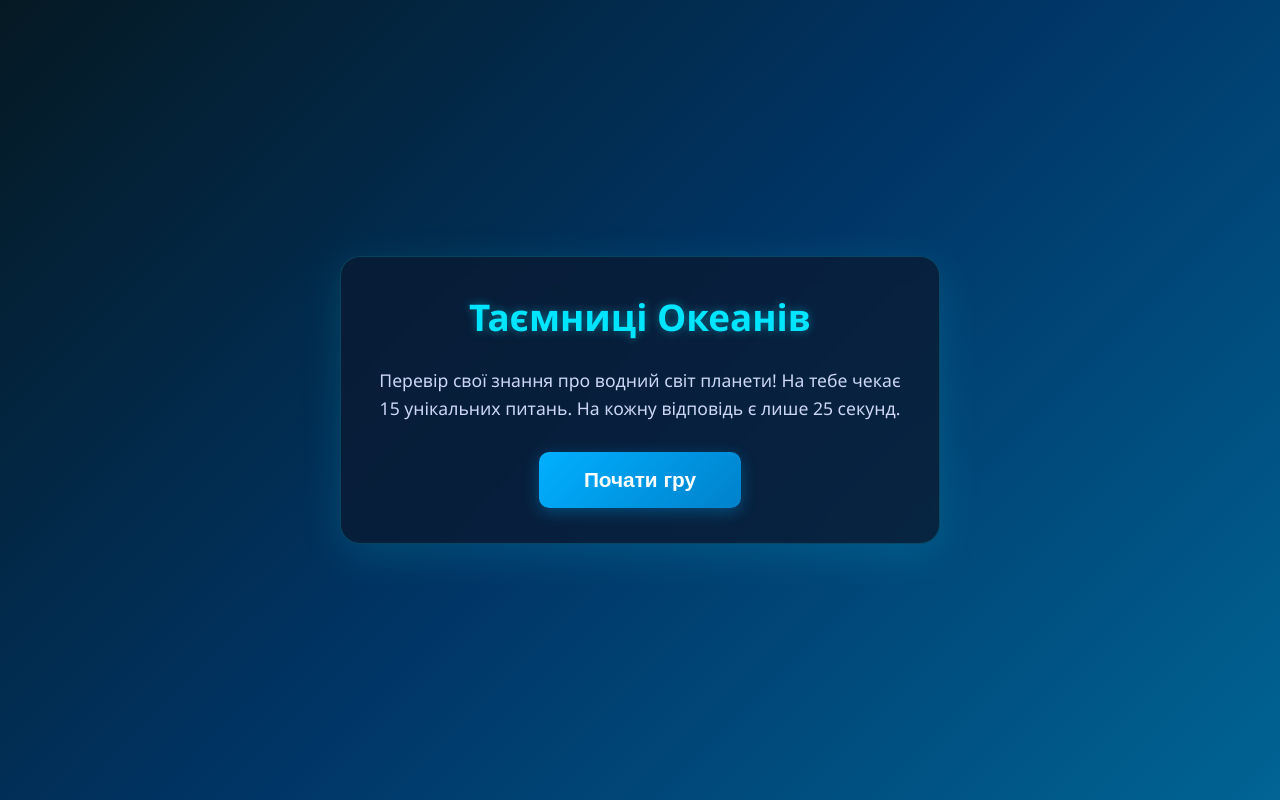
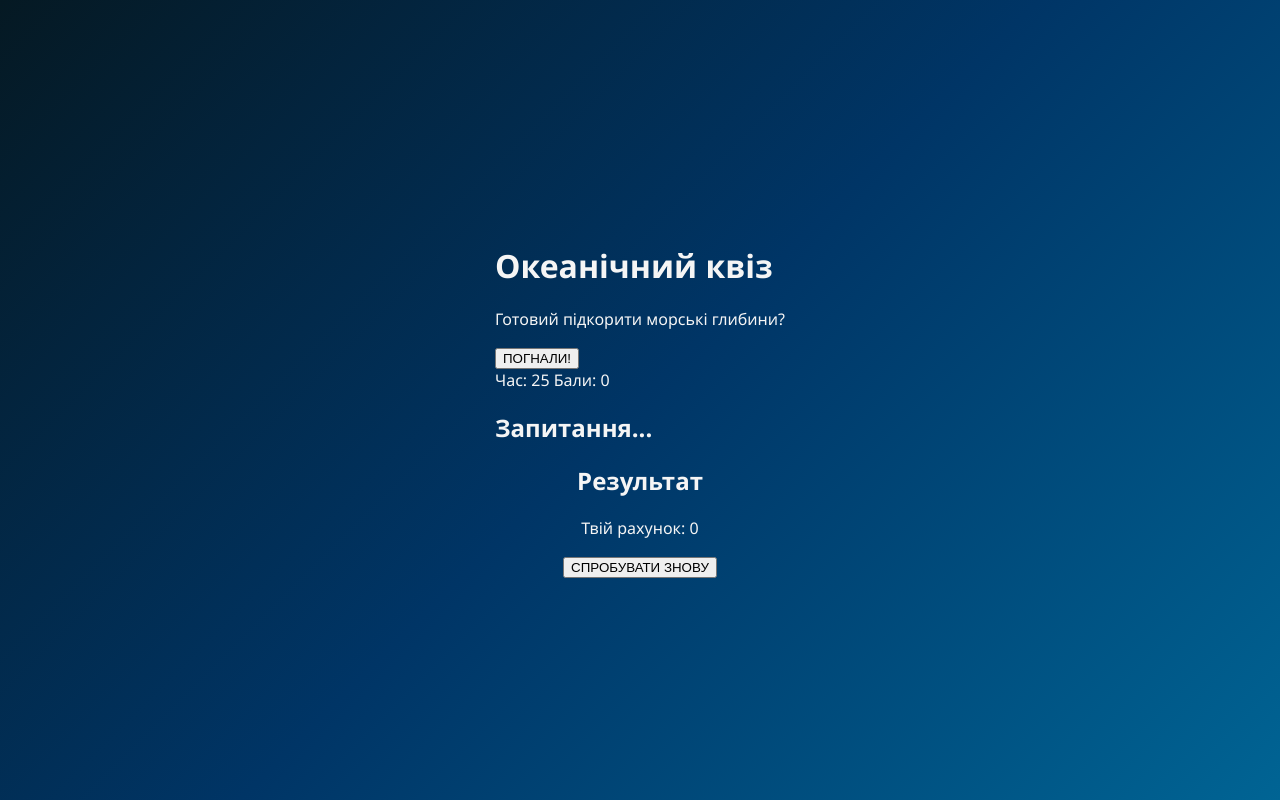
Before and after one commit to romagerman642-boop/geography-herman, a plain HTML site: page index.html in a window 1280 px wide. Drawn offline with Linux system fonts and the light colour scheme.

Commit message:
Update index.html

```diff
--- a/index.html
+++ b/index.html
@@ -3,44 +3,33 @@
 <head>
     <meta charset="UTF-8">
     <meta name="viewport" content="width=device-width, initial-scale=1.0">
-    <title>Супер-Квіз: Таємниці Океанів</title>
+    <title>Океанічний Квіз</title>
     <link rel="stylesheet" href="style.css">
 </head>
 <body>
+    <div id="water-container"></div>
 
-    <div class="quiz-container">
-        <!-- Стартове меню -->
-        <div id="start-screen" class="screen">
-            <h1 class="quiz-title">Таємниці Океанів</h1>
-            <p class="quiz-description">Перевір свої знання про водний світ планети! На тебе чекає 15 унікальних питань. На кожну відповідь є лише 25 секунд.</p>
-            <button id="start-btn" class="btn large-btn">Почати гру</button>
+    <div class="app-container">
+        <div id="start-screen">
+            <h1>Океанічний квіз</h1>
+            <p>Готовий підкорити морські глибини?</p>
+            <button id="start-btn">ПОГНАЛИ!</button>
         </div>
 
-        <!-- Екран гри -->
-        <div id="quiz-screen" class="screen hidden">
-            <div class="quiz-header">
-                <div class="progress-container">
-                    <span id="question-counter">Питання 1 з 15</span>
-                    <div class="progress-bar">
-                        <div id="progress" class="progress-fill"></div>
-                    </div>
-                </div>
-                <div id="timer" class="timer-circle">25</div>
+        <div id="quiz-screen" class="hide">
+            <div class="header">
+                <span id="timer">Час: 25</span>
+                <span id="score-display">Бали: 0</span>
             </div>
-
-            <div id="question" class="question-text">Завантаження...</div>
-            <div id="options" class="options-container">
-                <!-- Варіанти відповідей додаються через JS -->
-            </div>
+            <h2 id="question-text">Запитання...</h2>
+            <div id="answers-container"></div>
         </div>
 
-        <!-- Екран результатів -->
-        <div id="result-screen" class="screen hidden">
-            <h2 class="result-title">Гру завершено!</h2>
-            <p class="result-text">Твій підсумковий результат:</p>
-            <div class="score-badge"><span id="score">0</span> / <span id="total-questions">15</span></div>
-            <p id="result-comment" class="result-comment"></p>
-            <button id="restart-btn" class="btn">Грати знову</button>
+        <div id="result-screen" class="hide">
+            <h2>Результат</h2>
+            <p class="result-text"></p>
+            <p>Твій рахунок: <span id="final-score">0</span></p>
+            <button id="restart-btn">СПРОБУВАТИ ЗНОВУ</button>
         </div>
     </div>
 
```
